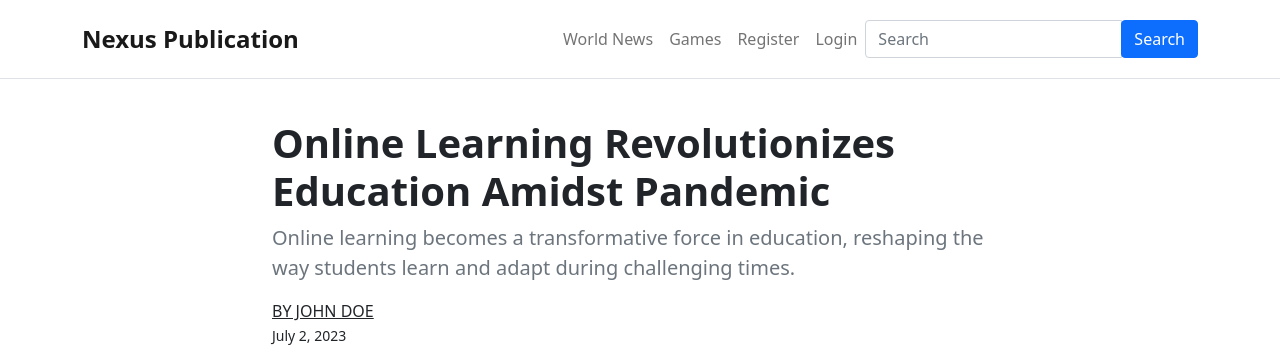
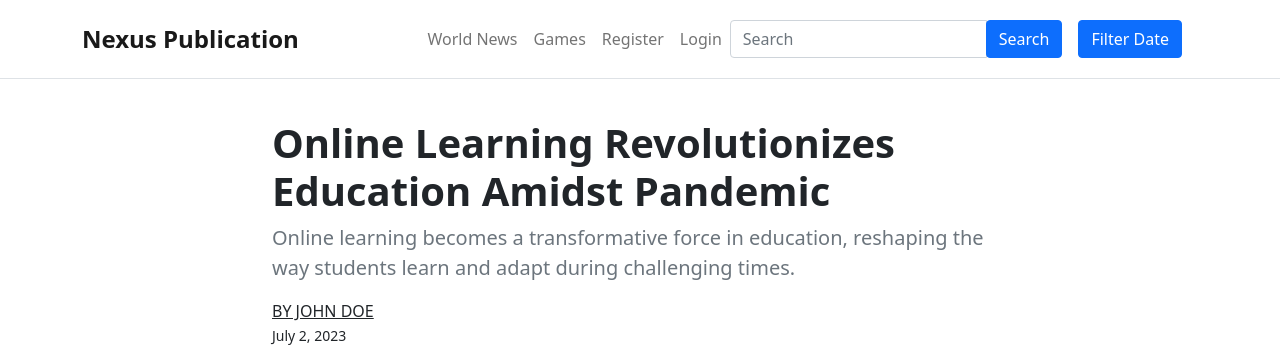
Before and after one commit to jnale-hub/Nexus-Publication-Capstone, a Django app: page /article/1 in a window 1280 px wide. Shown: the top 360 px of the page. Run offline with Django 3.2, Linux system fonts and the light colour scheme; data comes from the database, SQL or seed files in the repository.

Commit message:
Added the filter date functionality

```diff
--- a/nexus_pub/templates/nexus_pub/article-grid.html
+++ b/nexus_pub/templates/nexus_pub/article-grid.html
@@ -8,6 +8,8 @@
                 <span class="fs-3">Articles from {{ staff.name }}</span>
             {% elif search %}
                 <span class="fs-3 text-capitalize">Articles About {{ search }}</span>
+            {% elif date_range %}
+                <span class="fs-3">Articles {{ date_range }}</span>
             {% else %}
                 <span class="fs-4">More Articles</span>
             {% endif %}
@@ -39,6 +41,8 @@
         <h5 class="mt-4 text-center fw-bold"> No available articles. </h5>
         {% elif search %}
         <h5 class="mt-4 text-center fw-bold"> No available articles about <span class="text-capitalize">{{ search }}.</span></h5>
+        {% elif date_range %}
+        <h5 class="mt-4 text-center fw-bold"> No available articles from {{ date_range }}.</h5>
         {% endif %}
     </div>
 
--- a/nexus_pub/templates/nexus_pub/layout.html
+++ b/nexus_pub/templates/nexus_pub/layout.html
@@ -65,6 +65,9 @@
                         </div>
                     </div>
                 </form>
+                <button class="btn btn-primary mx-3" type="button" data-bs-toggle="modal" data-bs-target="#dateFilterModal">
+                    Filter Date
+                </button>
             </div>
         </div>
     </nav>
@@ -79,6 +82,40 @@
             </div>
         </div>
     </div>
+
+    <div class="container">
+
+        <div class="modal fade" id="dateFilterModal" tabindex="-1" aria-labelledby="dateFilterModalLabel" aria-hidden="true">
+            <div class="modal-dialog">
+                <div class="modal-content">
+                    <div class="modal-header">
+                        <h5 class="modal-title" id="dateFilterModalLabel">Date Filter</h5>
+                        <button type="button" class="btn-close" data-bs-dismiss="modal" aria-label="Close"></button>
+                    </div>
+                    <div class="modal-body">
+                        <form action="{% url 'search' %}" method="GET">
+                            <div class="row mb-3">
+                                <div class="col-md-6">
+                                    <label for="start_date" class="form-label">Start Date:</label>
+                                    <input type="date" id="start_date" name="start_date" class="form-control">
+                                </div>
+                                <div class="col-md-6">
+                                    <label for="end_date" class="form-label">End Date:</label>
+                                    <input type="date" id="end_date" name="end_date" class="form-control">
+                                </div>
+                            </div>
+                            <div class="d-grid">
+                                <button type="submit" class="btn btn-primary">Filter</button>
+                            </div>
+                        </form>
+                    </div>
+                </div>
+            </div>
+        </div>
+    </div>
+
+
+
 
     <main class="content">
         {% block body %}
--- a/nexus_pub/views.py
+++ b/nexus_pub/views.py
@@ -71,17 +71,53 @@ def view_staff(request, name):
     }
     return render(request, 'nexus_pub/staff.html', context)
 
+
 def search(request):
     query = request.GET.get('q')
-    articles = Article.objects.filter(Q(title__icontains=query) | Q(content__icontains=query) | Q(description__icontains=query) | Q(author__name__icontains=query))
+    start_date = request.GET.get('start_date')
+    end_date = request.GET.get('end_date')
+
+    articles = Article.objects.all()
+    date_range = ''
+
+    if query:
+        articles = articles.filter(
+            Q(title__icontains=query) | Q(content__icontains=query) | Q(description__icontains=query) | Q(author__name__icontains=query)
+        )
+
+    if start_date and end_date:
+        start_date = datetime.strptime(start_date, '%Y-%m-%d').date()
+        end_date = datetime.strptime(end_date, '%Y-%m-%d').date()
+
+        # Check if the start date is before or equal to the end date
+        if start_date <= end_date:
+            articles = articles.filter(date_published__range=[start_date, end_date])
+            date_range = f"from {start_date.strftime('%B %d, %Y')} to {end_date.strftime('%B %d, %Y')}"
+        else:
+            # Swap the dates if the start date is after the end date
+            start_date, end_date = end_date, start_date
+            articles = articles.filter(date_published__range=[start_date, end_date])
+            date_range = f"from {start_date.strftime('%B %d, %Y')} to {end_date.strftime('%B %d, %Y')}"
+
+    elif start_date:
+        start_date = datetime.strptime(start_date, '%Y-%m-%d').date()
+        articles = articles.filter(date_published__gte=start_date)
+        date_range = f"from {start_date.strftime('%B %d, %Y')}"
+
+    elif end_date:
+        end_date = datetime.strptime(end_date, '%Y-%m-%d').date()
+        articles = articles.filter(date_published__lte=end_date)
+        date_range = f"until {end_date.strftime('%B %d, %Y')}"
 
     context = {
         "articles": articles,
-        'search': query,
-        'categories': categories,
+        "date_range": date_range,
+        "search": query,
+        "categories": categories,
     }
 
     return render(request, 'nexus_pub/index.html', context)
+
 
 def login_view(request):
     if request.method == "POST":
```
